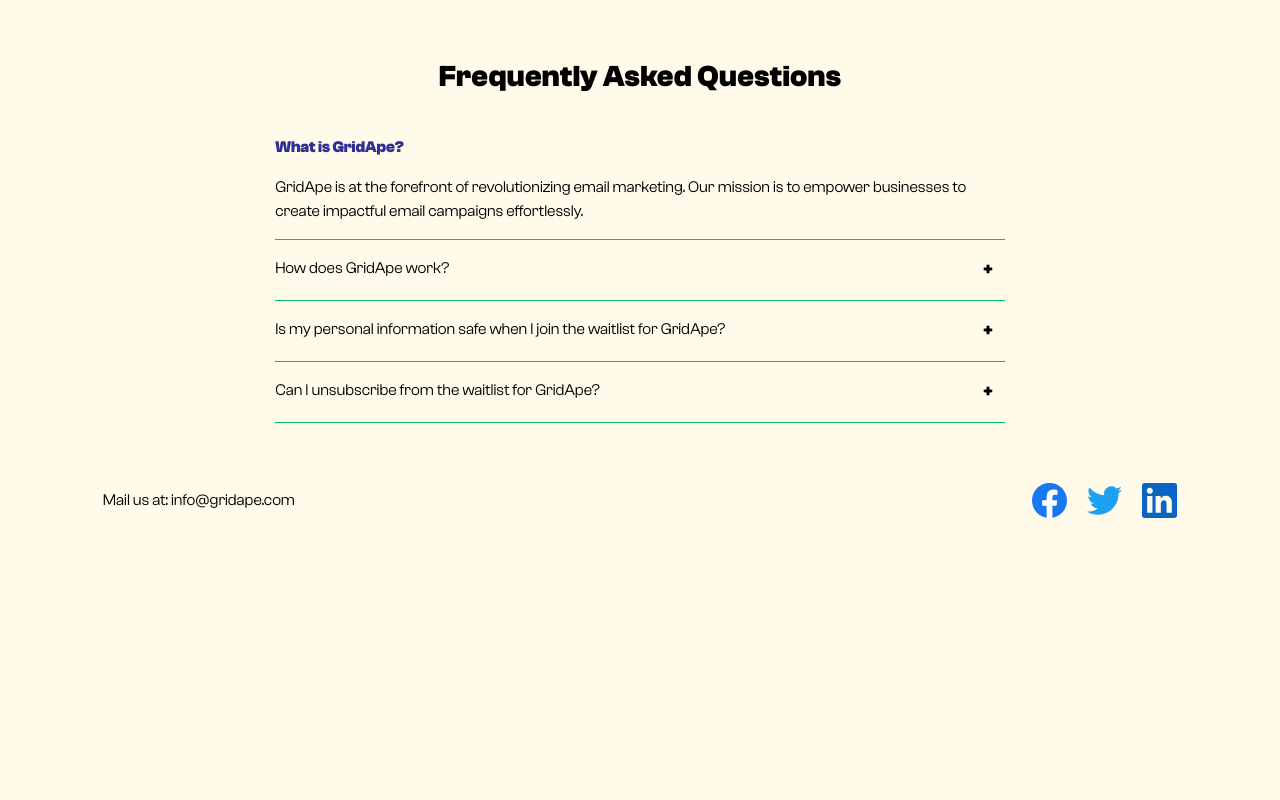
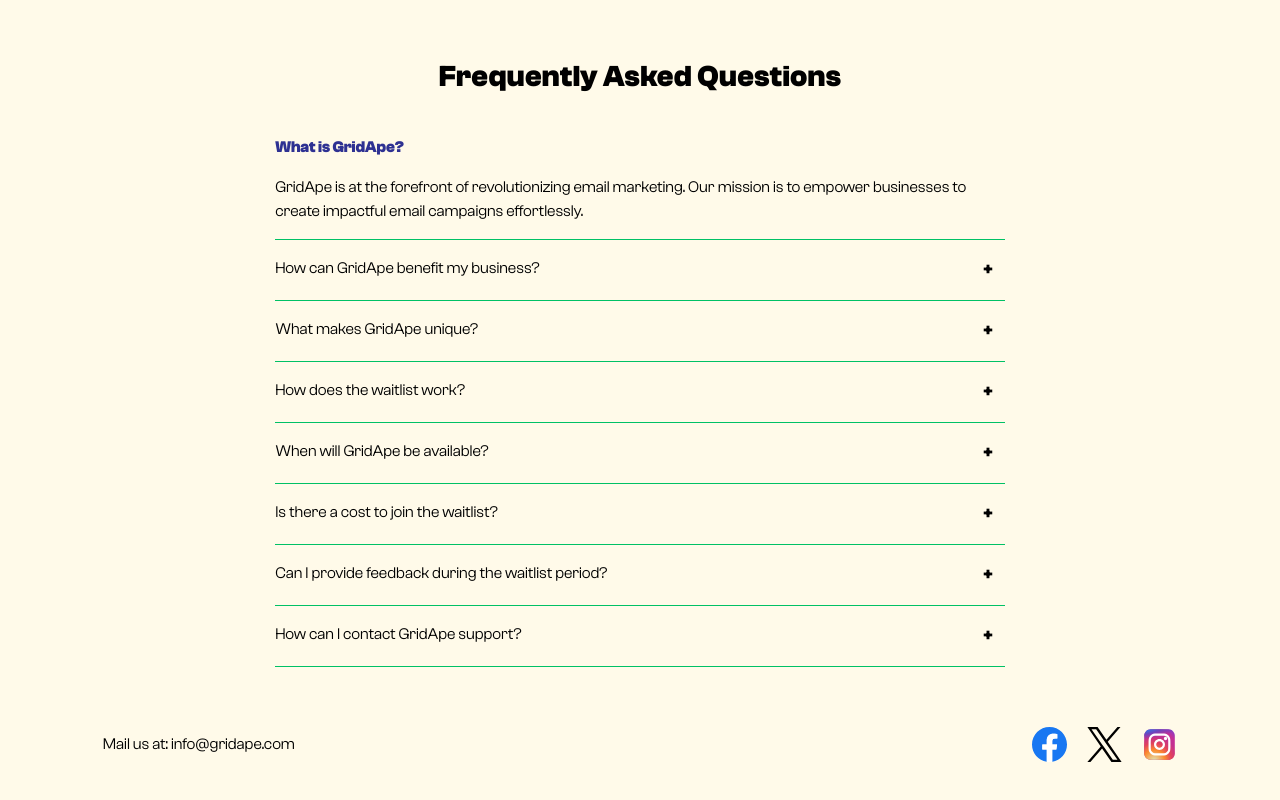
Before and after one commit to GridApe/frontend-content, a Next.js app: page / in a window 1280 px wide. Shown: the part 2467-3267 px from the top of the page. Before the commit the page ends 3065 px from the top, so only its background shows below. Built offline with nearby package versions, Linux system fonts and the light colour scheme.

Commit message:
Feat: Faq content & social link update

```diff
--- a/data/data.ts
+++ b/data/data.ts
@@ -10,23 +10,40 @@
 
 // Define an array of WaitlistLink objects for footer social links
 export const footerSocialLinks: WaitlistLink[] = [
-  { name: "/svg/facebook.svg", link: "#", id: "" },
-  { name: "/svg/twitter.svg", link: "#", id: "" },
-  { name: "/svg/linkedin.svg", link: "#", id: "" },
+  { name: "/svg/facebook.svg", link: "https://www.facebook.com/gridapehq", id: "" },
+  { name: "/svg/x.svg", link: "https://twitter.com/gridapehq", id: "" },
+  // { name: "/svg/linkedin.svg", link: "https://www.linkedin.com/company/gridapehq", id: "" },
+  { name: "/svg/instagram.svg", link: "https://www.instagram.com/gridapehq", id: "" },
 ]
 
 // Define an array of FAQItem objects for FAQ data
 export const faqData: FAQItem[] = [
   {
-    title: 'How does GridApe work?',
-    content: 'Lorem ipsum dolor sit amet, consectetur adipiscing elit, sed do eiusmod tempor incididunt ut labore et dolore magna aliqua. Elementum sagittis vitae et leo duis ut. Ut tortor pretium viverra suspendisse potenti.',
+    title: 'How can GridApe benefit my business?',
+    content: 'GridApe simplifies the email marketing process, allowing you to craft engaging emails, create stunning landing pages, and connect with your audience effectively. The platform\'s AI features provide intelligent insights, making your marketing efforts more impactful and personalized.',
   },
   {
-    title: 'Is my personal information safe when I join the waitlist for GridApe?',
-    content: 'Lorem ipsum dolor sit amet, consectetur adipiscing elit, sed do eiusmod tempor incididunt ut labore et dolore magna aliqua. Elementum sagittis vitae et leo duis ut. Ut tortor pretium viverra suspendisse potenti.',
+    title: 'What makes GridApe unique?',
+    content: 'GridApe stands out with its combination of intuitive design tools, AI-powered assistance, and future-ready features. Whether you\'re a seasoned marketer or just starting, GridApe offers a seamless and enjoyable experience, ensuring that your email campaigns are not only effective but also creatively captivating.',
   },
   {
-    title: 'Can I unsubscribe from the waitlist for GridApe?',
-    content: 'Lorem ipsum dolor sit amet, consectetur adipiscing elit, sed do eiusmod tempor incididunt ut labore et dolore magna aliqua. Elementum sagittis vitae et leo duis ut. Ut tortor pretium viverra suspendisse potenti.',
-  }
+    title: 'How does the waitlist work?',
+    content: 'Joining the GridApe waitlist is simple. Just provide your email, and you\'ll be among the first to experience the power of GridApe when it becomes available. Waitlist members receive exclusive updates, early access opportunities, and insider information about new features.',
+  },
+  {
+    title: 'When will GridApe be available?',
+    content: 'We\'re working hard to bring GridApe to you as soon as possible. By joining the waitlist, you\'ll be among the first to know about our official launch date and gain early access privileges.'
+  },
+  {
+    title: 'Is there a cost to join the waitlist?',
+    content: 'No, joining the GridApe waitlist is completely free! As a member, you\'ll enjoy exclusive benefits and be part of our community before the official launch.'
+  },
+  {
+    title: 'Can I provide feedback during the waitlist period?',
+    content: 'Absolutely! We value your input. As a waitlist member, you\'ll have the opportunity to provide feedback, share your thoughts, and help shape the future of GridApe. Your insights are crucial to making GridApe the best it can be.'
+  },
+  {
+    title: 'How can I contact GridApe support?',
+    content: 'If you have any questions or need assistance, feel free to reach out to our support team at support@gridape.com. We\'re here to help you every step of the way.'
+  },
 ];
```
Also changed, not shown: public/svg/instagram.svg (added), public/svg/x.svg (added).
